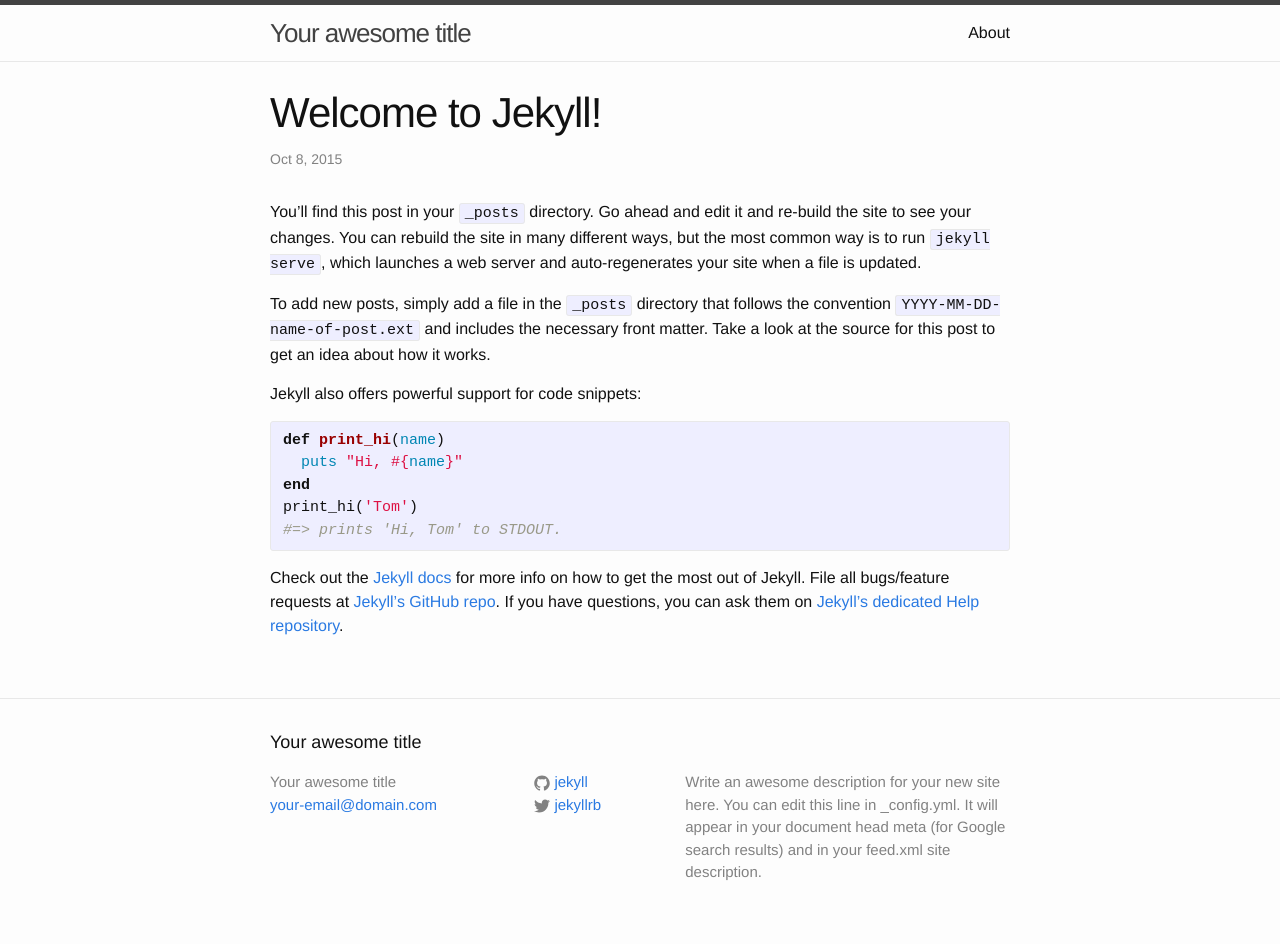
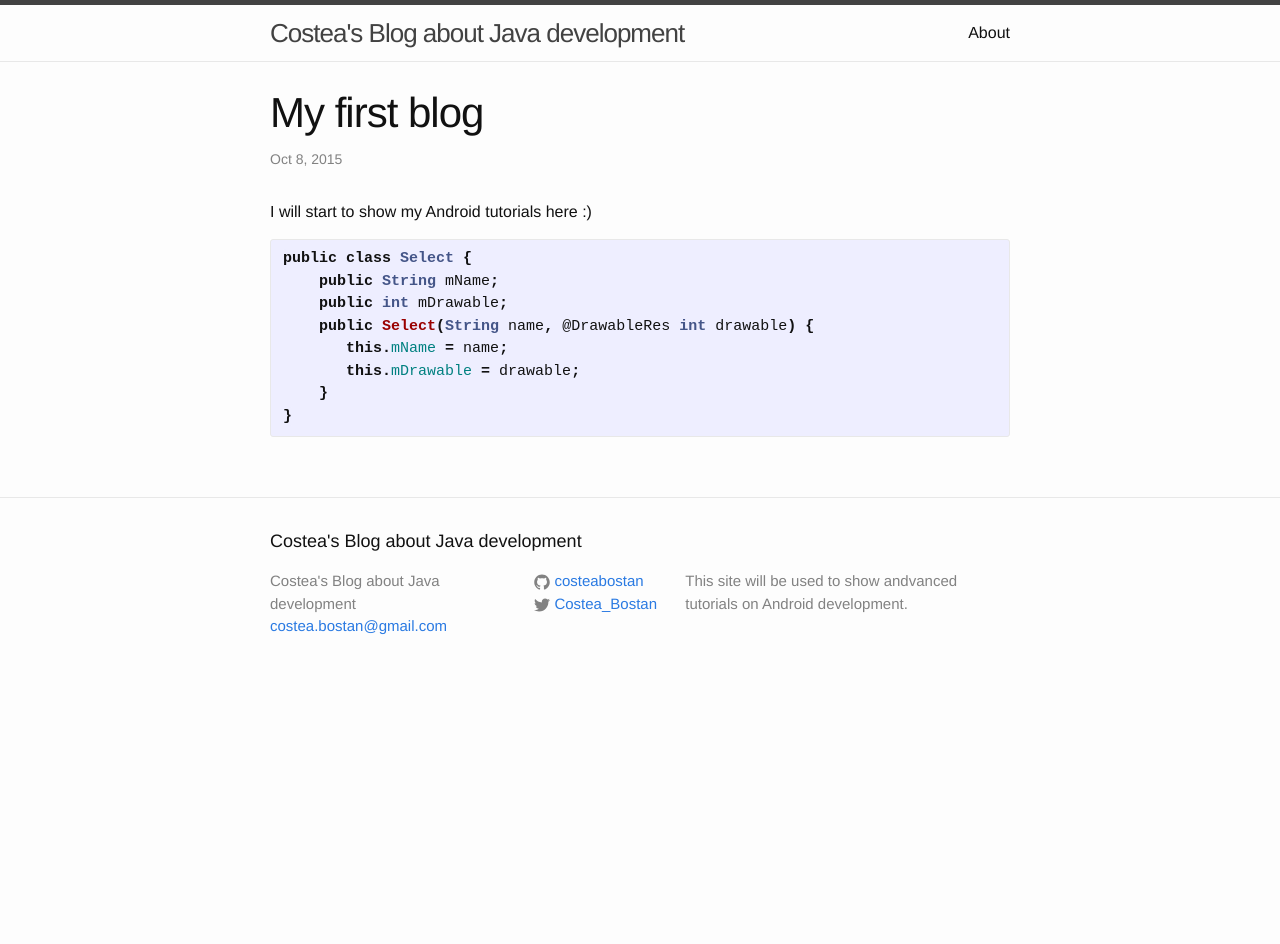
Before and after one commit to costeabostan/costeabostan.github.io, a Jekyll site: the page built from _posts/2015-10-08-welcome-to-jekyll.markdown, in a window 1280 px wide. Built offline with Jekyll 4.4.1, drawn with Linux system fonts in a browser that asks for light colours; after the commit the page ends 900 px from its top, so only the background shows below that.

Commit message:
First web site part1

```diff
--- a/_config.yml
+++ b/_config.yml
@@ -1,14 +1,12 @@
 # Site settings
-title: Your awesome title
-email: your-email@domain.com
+title: Costea's Blog about Java development
+email: costea.bostan@gmail.com
 description: > # this means to ignore newlines until "baseurl:"
-  Write an awesome description for your new site here. You can edit this
-  line in _config.yml. It will appear in your document head meta (for
-  Google search results) and in your feed.xml site description.
+  This site will be used to show andvanced tutorials on Android development.
 baseurl: "" # the subpath of your site, e.g. /blog/
 url: "http://yourdomain.com" # the base hostname & protocol for your site
-twitter_username: jekyllrb
-github_username:  jekyll
+twitter_username: Costea_Bostan
+github_username:  costeabostan
 
 # Build settings
 markdown: kramdown
--- a/_posts/2015-10-08-welcome-to-jekyll.markdown
+++ b/_posts/2015-10-08-welcome-to-jekyll.markdown
@@ -1,25 +1,19 @@
 ---
 layout: post
-title:  "Welcome to Jekyll!"
+title:  "My first blog"
 date:   2015-10-08 21:52:39
-categories: jekyll update
+categories: Android tutorials
 ---
-You’ll find this post in your `_posts` directory. Go ahead and edit it and re-build the site to see your changes. You can rebuild the site in many different ways, but the most common way is to run `jekyll serve`, which launches a web server and auto-regenerates your site when a file is updated.
 
-To add new posts, simply add a file in the `_posts` directory that follows the convention `YYYY-MM-DD-name-of-post.ext` and includes the necessary front matter. Take a look at the source for this post to get an idea about how it works.
+I will start to show my Android tutorials here :)
 
-Jekyll also offers powerful support for code snippets:
-
-{% highlight ruby %}
-def print_hi(name)
-  puts "Hi, #{name}"
-end
-print_hi('Tom')
-#=> prints 'Hi, Tom' to STDOUT.
+{% highlight java %}
+public class Select {
+    public String mName;
+    public int mDrawable;
+    public Select(String name, @DrawableRes int drawable) {
+       this.mName = name;
+       this.mDrawable = drawable;
+    }
+}
 {% endhighlight %}
-
-Check out the [Jekyll docs][jekyll] for more info on how to get the most out of Jekyll. File all bugs/feature requests at [Jekyll’s GitHub repo][jekyll-gh]. If you have questions, you can ask them on [Jekyll’s dedicated Help repository][jekyll-help].
-
-[jekyll]:      http://jekyllrb.com
-[jekyll-gh]:   https://github.com/jekyll/jekyll
-[jekyll-help]: https://github.com/jekyll/jekyll-help
```
Also changed, not shown: 5 other files.
